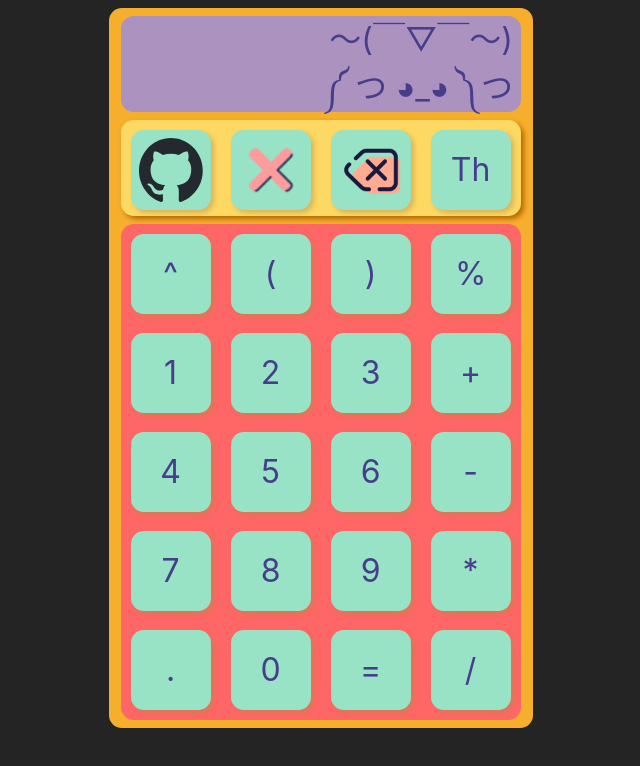
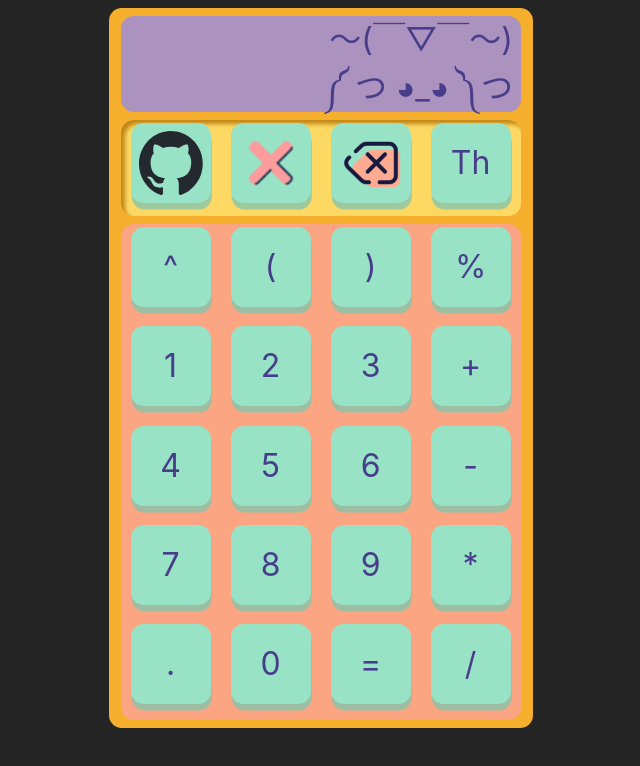
Before and after one commit to asad-Md/calculator, a React (Vite) app: page / in a window 1280 px wide. Shown: the top 766 px of the page, without its empty margins (319-959 px from the left). Built offline with nearby package versions, Linux system fonts and the light colour scheme.

Commit message:
colors, icons and buttons

```diff
--- a/src/components/Btn.jsx
+++ b/src/components/Btn.jsx
@@ -2,7 +2,11 @@ import ghIcon from "../assets/gh.svg";
 import ghDark from "../assets/ghd.svg";
 import del from "../assets/delete.png";
 import clear from "../assets/clear.png";
-export default function Btn({ btn }) {
+export default function Btn({ btn, bType }) {
+    let btnClass = 'numBtn innBtns'
+    if (bType === 'util'){
+        btnClass = 'numBtn innBtns utilInnBtns'
+    }
   if (btn === "gh") {
     btn = (
       <a href='https://github.com/N0Uchan/calculator'>
@@ -36,7 +40,7 @@ export default function Btn({ btn }) {
     );
     }
 
-  return <div className='numBtn innBtns' >{btn}</div>;
+  return <div className={btnClass} >{btn}</div>;
 }
 
 //onclick
--- a/src/components/Btns.css
+++ b/src/components/Btns.css
@@ -6,7 +6,7 @@
   /* padding:2.5dvh; */
   border-radius: 1.6dvh;
   margin-top: 1dvh;
-  background-color: #ff6666;
+  background-color: #ffa2a2ba;
   color: rgb(201, 155, 237);
 }
 
@@ -15,12 +15,11 @@
   grid-template-columns: repeat(4, 1fr);
   width: 50dvh;
   height: 12dvh;
-  /* padding:2.5dvh; */
   border-radius: 1.6dvh;
   margin-top: 0dvh;
   background-color: #fdd964;
   color: rgb(201, 155, 237);
-  box-shadow: 3px 3px 5px #b36b00; /* Add this line */
+  box-shadow: inset .5dvh .5dvh .5dvh #c08517;
 }
 
 .innBtns {
@@ -37,13 +36,35 @@
   cursor: pointer;
   transition: all 0.3s;
   margin: 1.2dvh;
-  box-shadow: 3px 3px 5px rgba(184, 140, 65, 0.477); /* Add this line */
+  margin-top: .4dvh;
+  box-shadow: .1dvh .8dvh .1dvh rgba(133, 196, 171, .8);
 }
 
 .innBtns:hover {
-  background-color: #ffabab;
+  background-color: #66e1b2;
   color: #fff;
-  box-shadow: 3px 3px 5px rgba(184, 140, 65, 0.777); /* Add this line */
+  box-shadow: .1dvh .8dvh .1dvh rgba(133, 196, 171, 1);
+}
+
+.innBtns:active {
+  margin-top: 1.2dvh;
+  margin-bottom:.4dvh;
+  box-shadow: inset .2dvh .2dvh .2dvh rgb(78, 171, 135);
+}
+
+.utilInnBtns {
+  margin-top: .4dvh;
+  box-shadow: .1dvh .8dvh .1dvh rgba(133, 196, 171, .8);
+}
+
+.utilInnBtns:hover {
+  color: #fff;
+  box-shadow: .1dvh .8dvh .1dvh rgba(133, 196, 171, 1);
+}
+
+.utilInnBtns:active {
+  margin-top: 1.2dvh;
+  box-shadow: inset .2dvh .2dvh .2dvh rgb(78, 171, 135);
 }
 
 .icons {
@@ -58,11 +79,12 @@
   height: 8dvh;
   cursor: pointer;
   transition: all 0.3s;
-  margin: 1.2dvh;
+  margin: 0dvh;
+  padding:1dvh;
 }
 
 .icons:hover {
-  background-color: #ffabab;
+  /* background-color: #ffabab; */
   color: #fff;
 }
 
--- a/src/components/BtnsContainer.jsx
+++ b/src/components/BtnsContainer.jsx
@@ -41,6 +41,7 @@ export default function Btns({ bType }) {
       btnsId = "utilCont";
       return (
         <Btn
+          bType={bType}
           key={i}
           btn={btn}
         />
```
